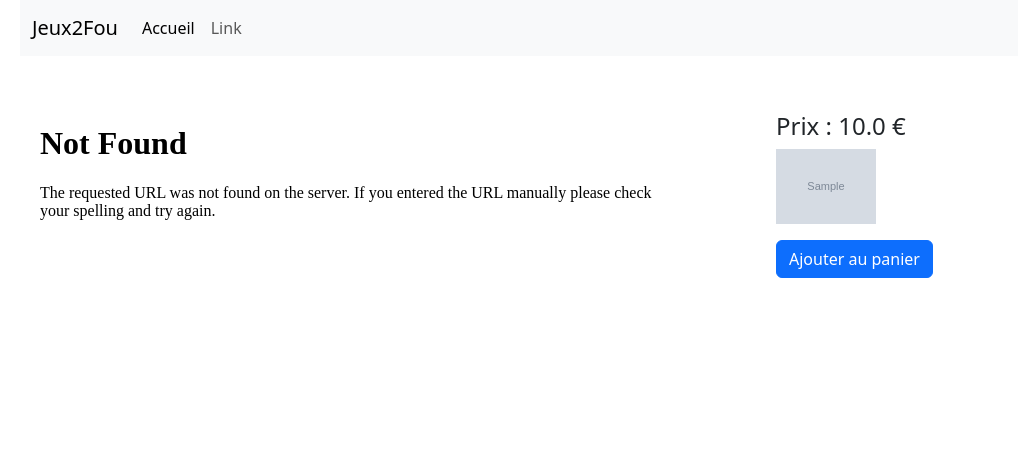
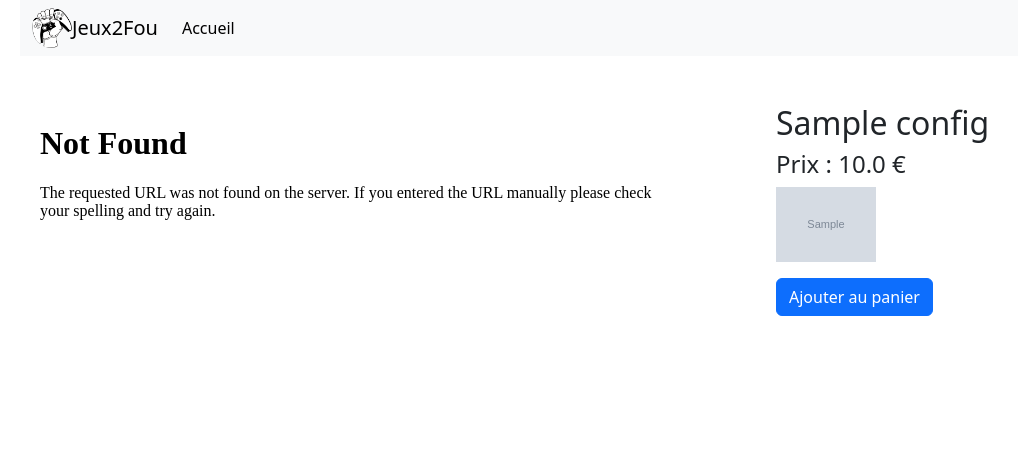
Before and after one commit to Zaccary/ProjetFlask, a Flask app: page /jeux_page/1 in a window 1280 px wide. Shown: the top 463 px of the page, without its empty margins (62-1080 px from the left). Run offline with Flask 3, Linux system fonts and the light colour scheme; tables that the repository leaves empty hold one stand-in row (values such as "Sample post"); grey boxes marked "Sample" are stand-in pictures; parts of the project's set-up code (start-up, migrations or seed data) failed here and were passed over.

Commit message:
fin normalement

```diff
--- a/flaskProject1/templates/jeux_page.html
+++ b/flaskProject1/templates/jeux_page.html
@@ -8,7 +8,7 @@
             </div>
         </div>
         <div class="col-lg-4 d-flex flex-column align-items-start">
-            <h2>{{ jeuCon.nom }}</h2>
+            <h2>{{ jeuCon.nom_jeu }}</h2>
             <h4>Prix : {{ jeuCon.prix }} € </h4>
             <img src="/static/images/{{ jeuCon.icon }}" alt="{{ jeuCon.pegi }}" style="height: 75px; vertical-align: middle;">
             <button class="btn btn-primary mt-3">Ajouter au panier</button>
--- a/flaskProject1/templates/menu.html
+++ b/flaskProject1/templates/menu.html
@@ -1,5 +1,6 @@
 <nav class="navbar navbar-expand-lg bg-body-tertiary">
     <div class="container-fluid">
+        <img src="/static/images/ps5-gamepad-on-hand-logo-FF1463D003-seeklogo.com.png" id="logoSite" alt="logo" width="40" height="40" style="border-radius: 50%;">
         <a class="navbar-brand" href="#">Jeux2Fou</a>
         <button class="navbar-toggler" type="button" data-bs-toggle="collapse" data-bs-target="#navbarSupportedContent" aria-controls="navbarSupportedContent" aria-expanded="false" aria-label="Toggle navigation">
             <span class="navbar-toggler-icon"></span>
@@ -9,9 +10,6 @@
                 <li class="nav-item">
                     <a class="nav-link active" aria-current="page" href="{{url_for('accueil')}}">Accueil</a>
                 </li>
-                <li class="nav-item">
-                    <a class="nav-link" href="">Link</a>
-                </li>
 
             </ul>
         </div>
```
Also changed, not shown: flaskProject1/static/images/ps5-gamepad-on-hand-logo-FF1463D003-seeklogo.com.png (added).
